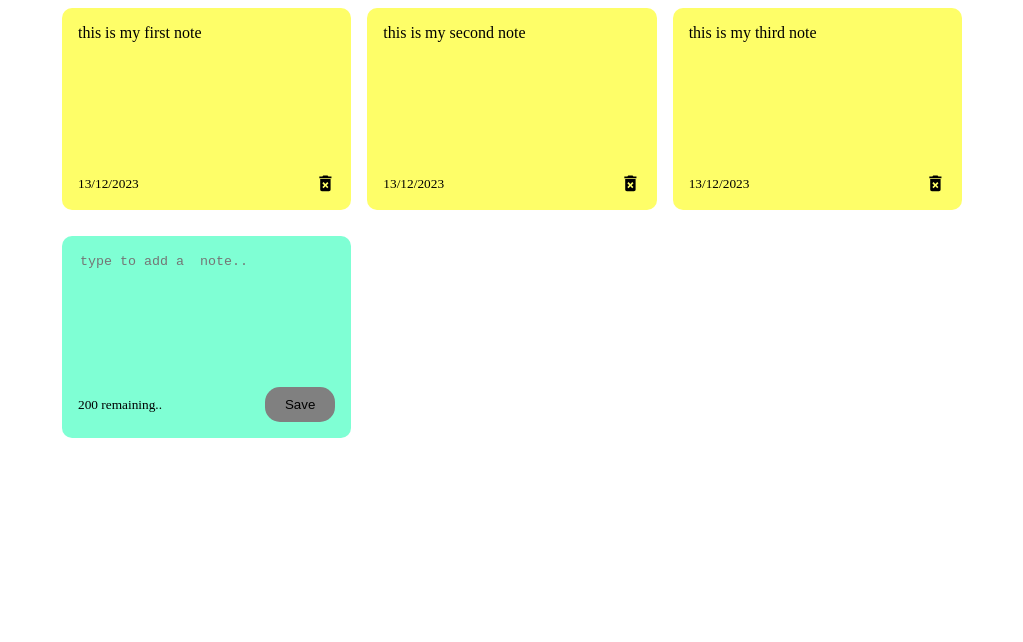
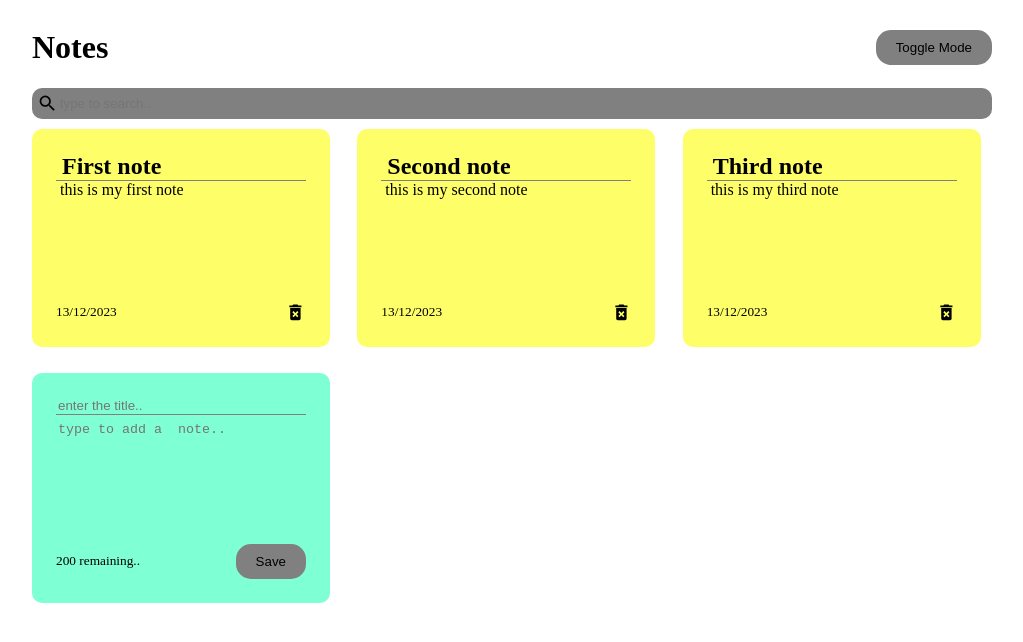
Before and after one commit to Dervin29/notes-app, a React (Create React App) app: page / in a window 1280 px wide. Shown: the top 642 px of the page, without its empty margins (128-1151 px from the left). Built offline with nearby package versions, Linux system fonts and the light colour scheme; the HTML template or start-up script is replaced by a standard one.

Commit message:
added note and notes list

```diff
--- a/src/App.js
+++ b/src/App.js
@@ -1,42 +1,97 @@
-import React, { useState } from "react";
+import React, { useEffect, useState } from "react";
 import { nanoid } from "nanoid";
 import NotesList from "./components/NotesList";
+import Search from "./components/Search";
+import Header from "./components/Header";
+//props gelling: process of passing things through components till the contents reach the specfic destination
 
 export default function App() {
   const [notes, setNotes] = useState([
     {
       id: nanoid(),
+     heading: "First note",
       text: "this is my first note",
       date: "13/12/2023",
     },
     {
       id: nanoid(),
+      heading: "Second note",
       text: "this is my second note",
       date: "13/12/2023",
     },
     {
       id: nanoid(),
+      heading: "Third note",
       text: "this is my third note",
       date: "13/12/2023",
     },
   ]);
 
-  const addNote = (text) => {
+  //function to update the state of the note
+  const addNote = (heading,text) => {
     const date = new Date();
     const newNote = {
-        id: nanoid(),
-        text: text,
-        date: date.toLocaleDateString(),
+      id: nanoid(),
+      heading: heading,
+      text: text,
+      date: date.toLocaleDateString(),
     };
 
+    //array to the existing notes and the newly added notes
     const newNotes = [...notes, newNote];
+    //updates the state
     setNotes(newNotes);
     console.log(newNotes);
-};
+    localStorage.setItem("react-notes-app-data", JSON.stringify(newNotes));
+  };
+
+  //function to delete the notes
+  const deleteNote = (id) => {
+    //to remove the note that has the same id
+    const newNotes = notes.filter((note) => note.id !== id);
+    setNotes(newNotes);
+    localStorage.setItem("react-notes-app-data", JSON.stringify(newNotes));
+  };
+
+  const [searchText, setSearchText] = useState("");
+
+  const [darkMode, setDarkMode] = useState(false);
+
+  //to store in local storage
+  //react-notes-app-data : key
+
+  useEffect(() => {
+    console.log("Saving to local storage:", notes);
+    if(!localStorage.getItem("react-notes-app-data") || JSON.parse(localStorage.getItem("react-notes-app-data")).length === 0){
+      localStorage.setItem('react-notes-app-data', JSON.stringify(notes));
+
+     }
+    // localStorage.setItem("react-notes-app-data", JSON.stringify(notes));
+  }, [notes]);
+
+  useEffect(() => {
+    const savedNotes = JSON.parse(localStorage.getItem('react-notes-app-data'));
+    console.log("Retrieved from local storage:", savedNotes);
+    if(savedNotes){
+      setNotes(savedNotes);
+    }
+  }, []);
+
 
   return (
-    <div className="container">
-      <NotesList notes={notes} handleAddNote={addNote} />
+    <div className={`${darkMode && "dark-mode"}`}>
+      <div className="container">
+        <Header handleToggleDarkMode={setDarkMode} />
+        <Search handleSearchNote={setSearchText} />
+        {/* passing to notes has props */}
+        <NotesList
+          notes={notes.filter((note) =>
+            note.text.toLowerCase().includes(searchText)
+          )}
+          handleAddNote={addNote}
+          handleDeleteNote={deleteNote}
+        />
+      </div>
     </div>
   );
 }
--- a/src/components/AddNote.js
+++ b/src/components/AddNote.js
@@ -1,18 +1,45 @@
 import React, { useState } from "react";
 
-const AddNote =({handleAddNote}) => {
+const AddNote = ({ handleAddNote }) => {
   const [noteText, setNoteText] = useState("");
+  const [title, setTitle] = useState("");
+  const characterLimit = 200;
 
+  //the value will get updated for every key stroke
   const handleChange = (event) => {
-    setNoteText(event.target.value);
+    //limits the characters to 200
+    if (characterLimit - event.target.value.length >= 0) {
+      setNoteText(event.target.value);
+    }
   };
 
-  const handleSaveClick = () =>{
-    handleAddNote(noteText);
+  const handleTitleChange = (event) => {
+    setTitle(event.target.value);
+  };
+
+  //to save the contents in the note
+  //once the save button is clickd the contents written in the note
+  //is being saved
+  const handleSaveClick = () => {
+    //if the note is empty the note wont get added
+    if (noteText.trim().length > 0) {
+      handleAddNote(title, noteText);
+
+      //note is reset to an empty note after adding
+      setNoteText("");
+      setTitle("");
+    }
   };
 
   return (
     <div className="note new">
+      <input
+        className="title"
+        type="text"
+        placeholder="enter the title.."
+        value={title}
+        onChange={handleTitleChange}
+      ></input>
       <textarea
         rows={8}
         cols={10}
@@ -22,11 +49,13 @@ const AddNote =({handleAddNote}) => {
       ></textarea>
 
       <div className="note-footer">
-        <small>200 remaining..</small>
-        <button className="save" onClick={handleSaveClick}>Save</button>
+        <small>{characterLimit - noteText.length} remaining..</small>
+        <button className="save" onClick={handleSaveClick}>
+          Save
+        </button>
       </div>
     </div>
   );
-}
+};
 
 export default AddNote;
--- /dev/null
+++ b/src/components/Header.js
@@ -0,0 +1,12 @@
+import React from 'react'
+
+function Header({handleToggleDarkMode}) {
+  return (
+    <div className='header'>
+        <h1>Notes</h1>
+        <button onClick={()=> handleToggleDarkMode((previousDarkMode) => !previousDarkMode)} className='save'>Toggle Mode</button>
+    </div>
+  )
+}
+
+export default Header
--- a/src/components/Note.js
+++ b/src/components/Note.js
@@ -1,15 +1,22 @@
-import React from 'react'
-import {MdDeleteForever} from 'react-icons/md';
+import React from "react";
+import { MdDeleteForever } from "react-icons/md";
 
+export default function Note({ id,heading, text, date, handleDeleteNote }) {
+  return (
+    <div className="note">
+      <div className="content">
+        <h2> {heading} </h2>
+        <span> {text}</span>
+      </div>
 
-export default function Note({id,text,date}) {
-  return (
-    <div className='note'>
-        <span> {text}</span>
-        <div className='note-footer'>
-            <small>{date}</small>
-            <MdDeleteForever className="delete-icon" size="1.3rem"/>
-        </div>
+      <div className="note-footer">
+        <small>{date}</small>
+        <MdDeleteForever
+          onClick={() => handleDeleteNote(id)}
+          className="delete-icon"
+          size="1.3rem"
+        />
+      </div>
     </div>
-  )
+  );
 }
--- a/src/components/NotesList.js
+++ b/src/components/NotesList.js
@@ -2,13 +2,20 @@ import React from "react";
 import Note from "./Note";
 import AddNote from "./AddNote";
 
-const NotesList = ({ notes , handleAddNote }) => {
+const NotesList = ({ notes, handleAddNote, handleDeleteNote }) => {
   return (
     <div className="notes-list">
       {notes.map((note) => (
-        <Note id={note.id} text={note.text} date={note.date} />
+        <Note
+          key={note.id}
+          id={note.id}
+          heading={note.heading}
+          text={note.text}
+          date={note.date}
+          handleDeleteNote={handleDeleteNote}
+        />
       ))}
-    <AddNote handleAddNote={handleAddNote} />
+      <AddNote handleAddNote={handleAddNote} />
     </div>
   );
 };
--- /dev/null
+++ b/src/components/Search.js
@@ -0,0 +1,11 @@
+import React from 'react'
+import { MdSearch } from 'react-icons/md'
+
+export default function Search({handleSearchNote}) {
+  return (
+    <div className='search'>
+        <MdSearch className='search-icons' size="1.3em" />
+        <input type='text' onChange={(event)=>handleSearchNote(event.target.value)} placeholder='type to search..'/>
+    </div>
+  )
+}
--- a/src/index.css
+++ b/src/index.css
@@ -1,12 +1,31 @@
 
+.header{
+  display: flex;
+  align-items: center;
+  justify-content: space-between;
+}
 
+h2{
+  margin: 0;
+  border-bottom:  1px solid grey;
+}
+
+.dark-mode{
+  background-color: black;
+}
+
+.dark-mode h1{
+  color: white;
+}
 .container{
-  max-width: 900px;
+  max-width: 960px;
   margin-left: auto;
   margin-right: auto;
   padding-left: 15px;
   padding-right: 15px;
+  min-height: 100vh;
 }
+
 .notes-list{
   display: grid;
   grid-gap: 1rem;
@@ -18,6 +37,16 @@
 
 }
 
+.title{
+  border: none;
+  background-color: aquamarine;
+  border-bottom:  1px solid grey;
+  margin-bottom: 5px;
+}
+
+.title:focus{
+  outline: none;
+}
 textarea{
   border: none;
   resize: none;
@@ -44,15 +73,44 @@ textarea:focus{
   background-color: #fefe68;
   margin-bottom: 10px;
   border-radius: 10px;
-  padding: 1rem;
+  padding: 1.5rem;
   min-height: 170px;
+  max-width: 250px;
   display: flex;
   flex-direction: column;
   justify-content: space-between;
+  white-space: pre-wrap;
+}
+
+.note.content{
+  margin-top: 0;
 }
 
 .note-footer{
+  margin: 0px;
   display: flex;
   align-items: center;
   justify-content: space-between;
 }
+
+.delete-icon{
+  cursor: pointer;
+}
+
+.search{
+  display: flex;
+  align-items: center;
+  margin-bottom: 10px;
+  background-color: grey;
+  border-radius: 10px;
+  padding: 5px;
+  color: black;
+}
+
+.search input{
+  border: none;
+  background-color: grey;
+}
+.search input:focus{
+  outline: none;
+}
```
